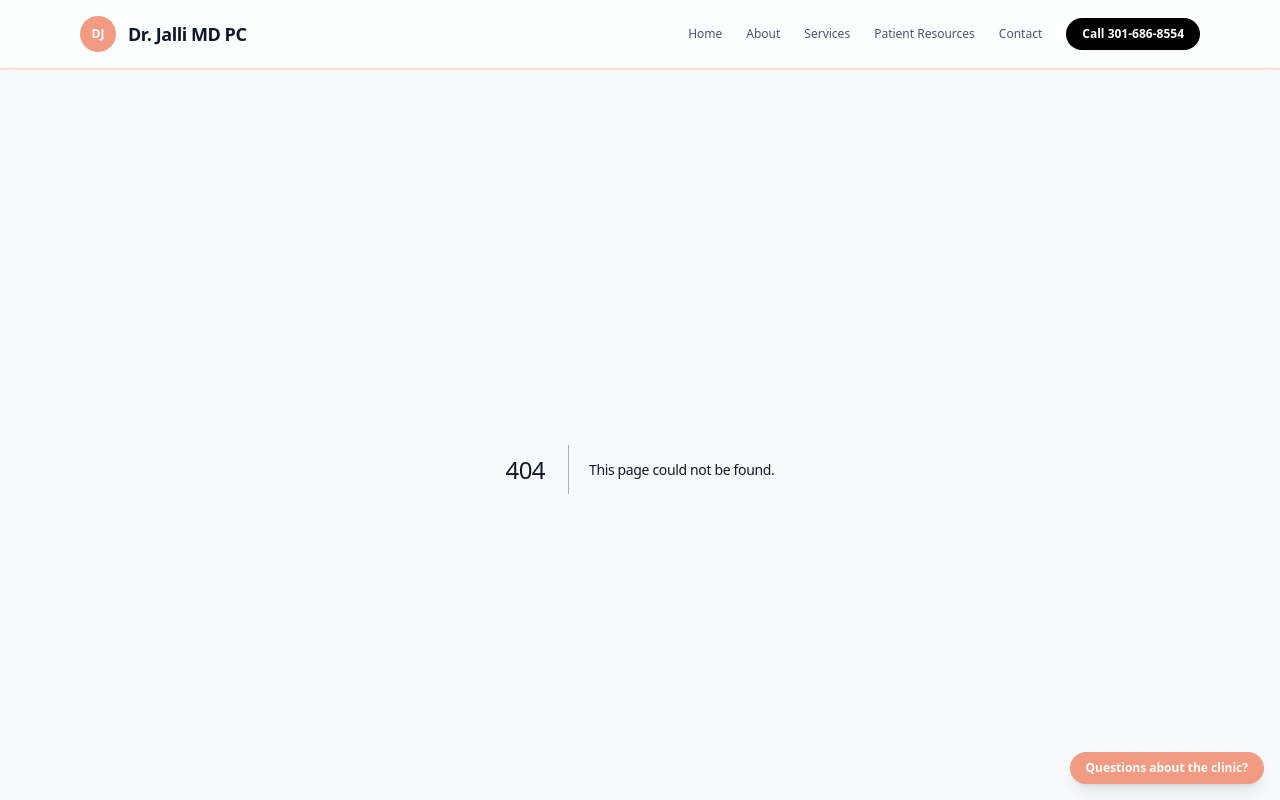
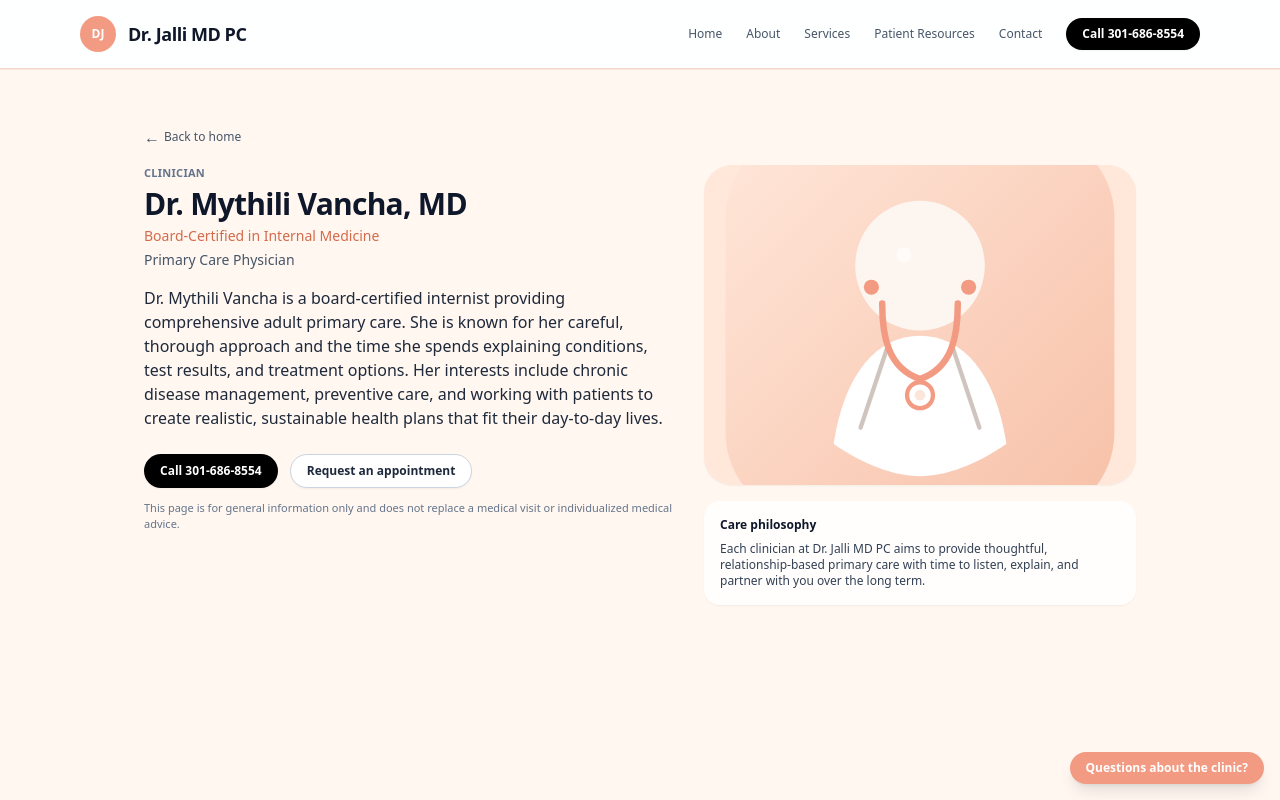
Before and after one commit to roygurijala/drjalli-website, a Next.js app: page /clinicians/mythili-vancha in a window 1280 px wide. Before the commit this address had no page. Shown: the top 800 px of the page. Built offline with nearby package versions, Linux system fonts and the light colour scheme.

Commit message:
Updated HeroSection tagline, added premium stethoscope icon with pulse animation

```diff
--- /dev/null
+++ b/src/app/clinicians/[slug]/page.tsx
@@ -0,0 +1,109 @@
+// src/app/clinicians/[slug]/page.tsx
+
+import Image from "next/image";
+import Link from "next/link";
+import { notFound } from "next/navigation";
+import { getDoctorBySlug, doctors } from "@/data/doctors";
+import { PRACTICE_PHONE } from "@/lib/constants";
+
+type ClinicianPageProps = {
+  params: Promise<{
+    slug: string;
+  }>;
+};
+
+export function generateStaticParams() {
+  return doctors.map((doc) => ({ slug: doc.slug }));
+}
+
+export default async function ClinicianPage({ params }: ClinicianPageProps) {
+  // 👇 unwrap the Promise so we can safely read slug
+  const { slug } = await params;
+
+  const doctor = getDoctorBySlug(slug);
+
+  if (!doctor) {
+    return notFound();
+  }
+
+  return (
+    <div className="min-h-screen bg-neutralBg pb-16">
+      <main className="mx-auto max-w-5xl px-4 pt-10 md:pt-14">
+        {/* Back link */}
+        <div className="mb-4 text-sm">
+          <Link
+            href="/"
+            className="inline-flex items-center gap-1 text-xs font-medium text-slate-600 hover:text-slate-900"
+          >
+            <span className="text-base">←</span>
+            <span>Back to home</span>
+          </Link>
+        </div>
+
+        <section className="grid gap-8 md:grid-cols-[minmax(0,1.1fr)_minmax(0,0.9fr)] md:items-start">
+          {/* Text column */}
+          <div>
+            <p className="text-[11px] font-semibold uppercase tracking-wide text-slate-500">
+              Clinician
+            </p>
+            <h1 className="mt-1 text-2xl font-semibold tracking-tight text-slate-900 md:text-3xl">
+              {doctor.name}
+            </h1>
+            {doctor.credentials && (
+              <p className="mt-1 text-sm font-medium text-[#D46A4A]">
+                {doctor.credentials}
+              </p>
+            )}
+            <p className="mt-1 text-xs text-slate-600 md:text-sm">
+              {doctor.title}
+            </p>
+
+            <p className="mt-4 text-sm leading-relaxed text-slate-800 md:text-base">
+              {doctor.bio}
+            </p>
+
+            <div className="mt-6 flex flex-wrap gap-3 text-xs">
+              <a
+                href={`tel:${PRACTICE_PHONE.replace(/[^0-9]/g, "")}`}
+                className="inline-flex items-center justify-center rounded-full bg-black px-4 py-2 text-xs font-semibold text-white shadow-sm hover:bg-slate-900"
+              >
+                Call {PRACTICE_PHONE}
+              </a>
+              <Link
+                href="/contact"
+                className="inline-flex items-center justify-center rounded-full border border-slate-300 bg-white px-4 py-2 text-xs font-semibold text-slate-800 shadow-sm hover:bg-slate-50"
+              >
+                Request an appointment
+              </Link>
+            </div>
+
+            <p className="mt-3 text-[11px] text-slate-500">
+              This page is for general information only and does not replace a
+              medical visit or individualized medical advice.
+            </p>
+          </div>
+
+          {/* Photo column */}
+          <div className="flex flex-col items-start gap-4">
+            <div className="relative h-72 w-full overflow-hidden rounded-3xl bg-[#FFE7DA] shadow-sm md:h-80">
+              <Image
+                src={doctor.imageSrc}
+                alt={doctor.imageAlt}
+                fill
+                className="object-cover"
+              />
+            </div>
+            <div className="rounded-2xl bg-white/90 p-4 text-xs text-slate-700 shadow-sm">
+              <p className="font-semibold text-slate-900">Care philosophy</p>
+              <p className="mt-2">
+                Each clinician at Dr. Jalli MD PC aims to provide thoughtful,
+                relationship-based primary care with time to listen, explain,
+                and partner with you over the long term.
+              </p>
+            </div>
+          </div>
+        </section>
+      </main>
+    </div>
+  );
+}
--- a/src/app/page.tsx
+++ b/src/app/page.tsx
@@ -1,7 +1,6 @@
 // src/app/page.tsx
 
 import { HeroSection } from "@/components/HeroSection";
-import { DoctorsSection } from "@/components/DoctorsSection";
 import { ServicesGrid } from "@/components/ServicesGrid";
 import { InBodyHighlightSection } from "@/components/InBodyHighlightSection";
 import { WaveDivider } from "@/components/WaveDivider";
@@ -140,40 +139,24 @@ function ContactCtaStrip() {
 export default function HomePage() {
   return (
     <div className="bg-neutralBg">
-      {/* Hero with peach gradient + doctor cards */}
       <HeroSection />
 
-      {/* Soft wave into the info strip */}
       <WaveDivider color="#FFFFFF" />
 
-      {/* Card-like location / new patient info strip */}
       <InfoStrip />
 
-      {/* Wave into clinicians section */}
-      <WaveDivider color="#FFF7F0" flip />
+      <WaveDivider color="#FFF4EC" flip />
 
-      {/* Clinician profiles */}
-      <DoctorsSection />
-
-      {/* Wave into services */}
-      <WaveDivider color="#FFF4EC" />
-
-      {/* Services grid */}
       <ServicesGrid />
 
-      {/* Wave into InBody highlight */}
       <WaveDivider color="#FFE7DA" flip />
 
-      {/* InBody / lifestyle band */}
       <InBodyHighlightSection />
 
-      {/* Wave into care journey */}
       <WaveDivider color="#FFF2EC" />
 
-      {/* How we care section */}
       <CareJourneySection />
 
-      {/* Final call-to-action strip */}
       <ContactCtaStrip />
     </div>
   );
--- a/src/components/HeroSection.tsx
+++ b/src/components/HeroSection.tsx
@@ -5,33 +5,7 @@ import Link from "next/link";
 import Image from "next/image";
 import { useEffect, useRef } from "react";
 import { PRACTICE_PHONE } from "@/lib/constants";
-
-const doctors = [
-  {
-    name: "Dr. Sireesha Jalli, MD, FACP",
-    title: "Primary Care Physician",
-    imageSrc: "/images/doctors/sireesha-jalli.jpg",
-    imageAlt: "Portrait of Dr. Sireesha Jalli",
-    blurb:
-      "Compassionate, relationship-based primary care with a focus on prevention and long-term health.",
-  },
-  {
-    name: "Dr. Mythili Vancha, MD",
-    title: "Primary Care Physician",
-    imageSrc: "/images/doctors/mythili-vancha.jpg",
-    imageAlt: "Portrait of Dr. Mythili Vancha",
-    blurb:
-      "Thorough, communicative care that helps patients understand their conditions and options.",
-  },
-  {
-    name: "Ntoge Penda, NP",
-    title: "Nurse Practitioner",
-    imageSrc: "/images/doctors/ntoge-penda.jpg",
-    imageAlt: "Portrait of Nurse Practitioner Ntoge Penda",
-    blurb:
-      "Attentive, patient-centered visits with clear explanations and support for day-to-day health.",
-  },
-];
+import { doctors } from "@/data/doctors";
 
 export function HeroSection() {
   const scrollRef = useRef<HTMLDivElement | null>(null);
@@ -70,13 +44,6 @@ export function HeroSection() {
       container.removeEventListener("mouseleave", startScrolling);
     };
   }, []);
-
-  function handleDoctorClick() {
-    const section = document.getElementById("clinicians");
-    if (section) {
-      section.scrollIntoView({ behavior: "smooth", block: "start" });
-    }
-  }
 
   return (
     <section className="relative overflow-hidden bg-gradient-to-b from-[#FBE7DF] to-[#FFF7F0] pb-12 pt-10 text-slate-900 md:pb-16 md:pt-14">
@@ -136,7 +103,7 @@ export function HeroSection() {
           </p>
         </div>
 
-        {/* RIGHT: doctor cards */}
+        {/* RIGHT: doctor cards – now LINK to individual pages */}
         <div className="flex flex-col">
           <p className="mb-3 inline-flex w-fit items-center gap-2 rounded-full bg-white/70 px-3 py-1 text-[11px] font-medium text-slate-700 shadow-sm">
             <span className="h-1.5 w-1.5 rounded-full bg-[#F29B82]" />
@@ -148,10 +115,9 @@ export function HeroSection() {
             className="flex gap-4 overflow-hidden pb-2 pt-1"
           >
             {[...doctors, ...doctors].map((doc, index) => (
-              <button
-                key={doc.name + index}
-                type="button"
-                onClick={handleDoctorClick}
+              <Link
+                key={doc.slug + index}
+                href={`/clinicians/${doc.slug}`}
                 className="relative flex min-w-[230px] max-w-[250px] flex-col rounded-3xl border border-[#F3D3C6] bg-white/90 p-4 text-left shadow-sm transition hover:-translate-y-0.5 hover:shadow-md"
               >
                 <div className="relative mb-3 h-28 w-full overflow-hidden rounded-2xl bg-[#FFE7DA]">
@@ -169,14 +135,14 @@ export function HeroSection() {
                   {doc.title}
                 </p>
                 <p className="mt-2 text-[11px] leading-relaxed text-slate-700">
-                  {doc.blurb}
+                  {doc.shortBlurb}
                 </p>
-              </button>
+              </Link>
             ))}
           </div>
 
           <p className="mt-1 text-[11px] text-slate-500">
-            Tap or click a profile to see more about our clinicians.
+            Tap or click a profile to read more about each clinician.
           </p>
         </div>
       </div>
--- /dev/null
+++ b/src/data/doctors.ts
@@ -0,0 +1,55 @@
+// src/data/doctors.ts
+
+export type Doctor = {
+    slug: string;
+    name: string;
+    title: string;
+    credentials?: string;
+    imageSrc: string;
+    imageAlt: string;
+    shortBlurb: string;
+    bio: string;
+  };
+
+  export const doctors: Doctor[] = [
+    {
+      slug: "sireesha-jalli",
+      name: "Dr. Sireesha Jalli, MD, FACP",
+      title: "Primary Care Physician",
+      credentials: "Board-Certified in Internal Medicine",
+      imageSrc: "/images/doctors/doctor-placeholder.svg",
+      imageAlt: "Portrait of Dr. Sireesha Jalli",
+      shortBlurb:
+        "Compassionate, relationship-based primary care with a focus on prevention and long-term health.",
+      bio:
+        "Dr. Sireesha Jalli is a board-certified internal medicine physician and Fellow of the American College of Physicians (FACP). She has more than two decades of experience caring for adults in primary care. Her approach is relationship-based and grounded in evidence, with a strong focus on prevention, early detection, and helping patients understand their health in a clear, practical way. She enjoys long-term continuity with her patients and believes good care happens when there is time, listening, and shared decision-making.",
+    },
+    {
+      slug: "mythili-vancha",
+      name: "Dr. Mythili Vancha, MD",
+      title: "Primary Care Physician",
+      credentials: "Board-Certified in Internal Medicine",
+      imageSrc: "/images/doctors/doctor-placeholder.svg",
+      imageAlt: "Portrait of Dr. Mythili Vancha",
+      shortBlurb:
+        "Thorough, communicative care that helps patients understand their conditions and options.",
+      bio:
+        "Dr. Mythili Vancha is a board-certified internist providing comprehensive adult primary care. She is known for her careful, thorough approach and the time she spends explaining conditions, test results, and treatment options. Her interests include chronic disease management, preventive care, and working with patients to create realistic, sustainable health plans that fit their day-to-day lives.",
+    },
+    {
+      slug: "ntoge-penda",
+      name: "Ntoge Penda, NP",
+      title: "Nurse Practitioner",
+      credentials: "Advanced Practice Provider",
+      imageSrc: "/images/doctors/doctor-placeholder.svg",
+      imageAlt: "Portrait of Nurse Practitioner Ntoge Penda",
+      shortBlurb:
+        "Attentive, patient-centered visits with clear explanations and support for day-to-day health.",
+      bio:
+        "Ntoge Penda is a nurse practitioner focused on patient-centered primary care. She takes time to listen, answer questions, and make sure patients feel heard and understood. She enjoys helping patients navigate both routine visits and ongoing conditions, with a calm, supportive presence and an emphasis on clear, practical guidance.",
+    },
+  ];
+
+  export function getDoctorBySlug(slug: string): Doctor | undefined {
+    return doctors.find((doc) => doc.slug === slug);
+  }
```
Also changed, not shown: public/images/doctors/doctor-placeholder.svg (added).
